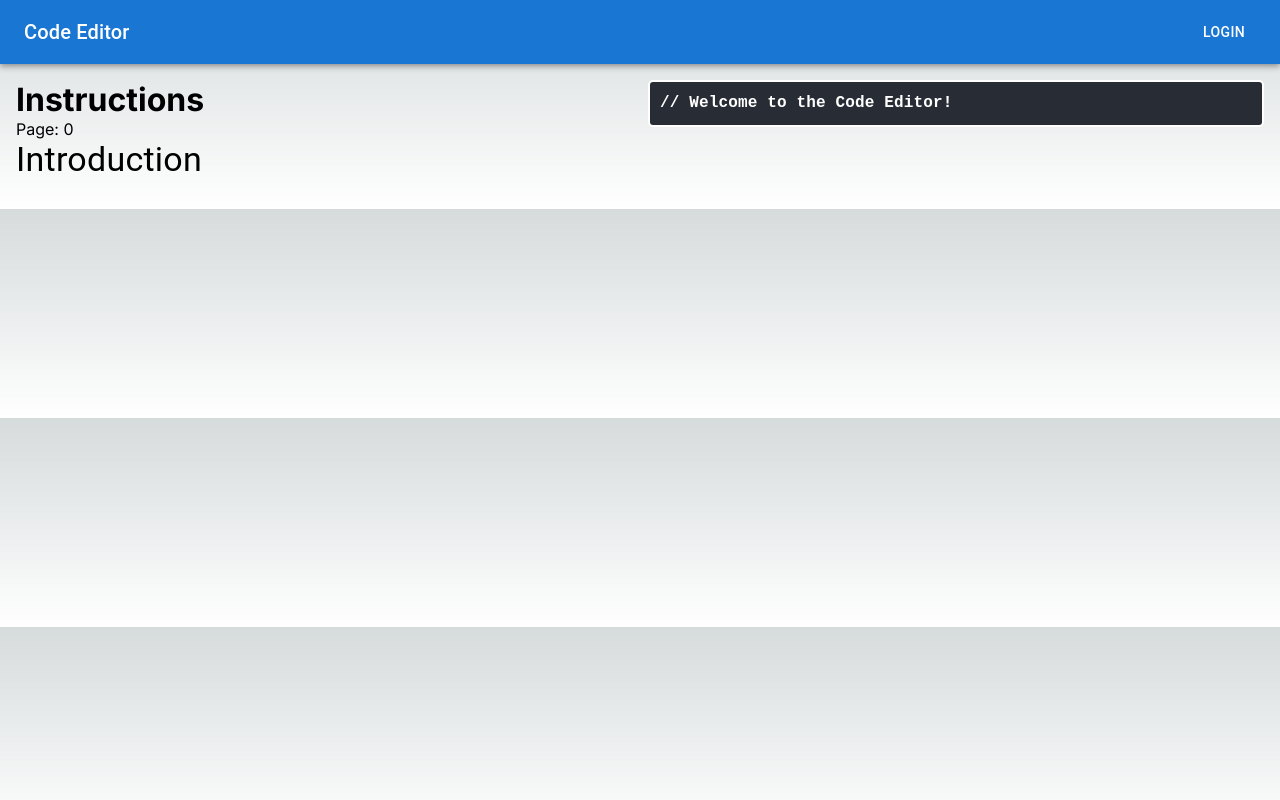
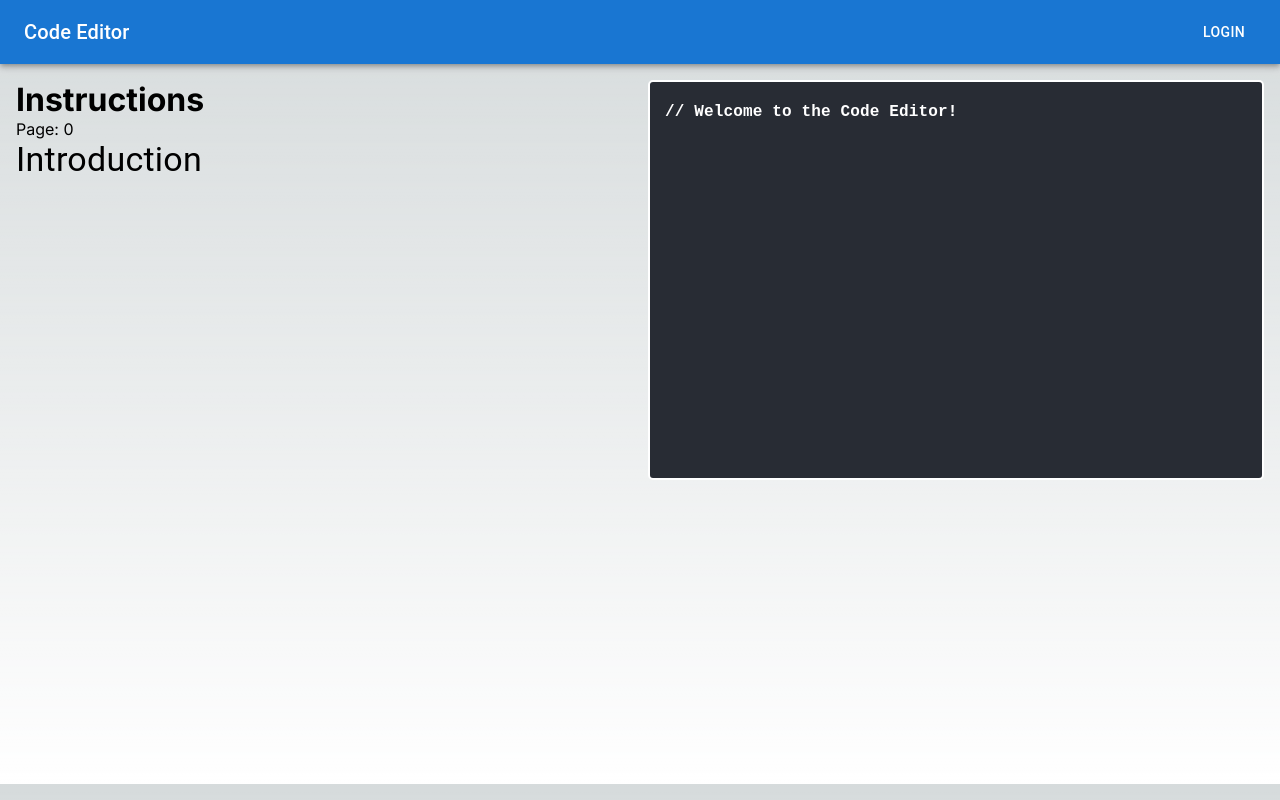
Before and after one commit to bkitano/learn-prompting, a Next.js app: page /tutorial in a window 1280 px wide. Built offline with nearby package versions, Linux system fonts and the light colour scheme.

Commit message:
updating editor

```diff
--- a/src/Components/Editor.tsx
+++ b/src/Components/Editor.tsx
@@ -7,22 +7,37 @@ const Editor = (props: { initialValue: string }) => {
 
   return (
     <>
-      <InputBase
-        multiline
-        value={value}
-        onChange={(e) => setValue(e.target.value)}
+      <div
+        id="input-container"
+        onClick={() => {
+          const input = document.getElementById("input");
+          if (input) {
+            input.focus();
+          }
+        }}
         style={{
-          padding: "10px",
-          fontFamily: "monospace",
-          fontWeight: "bold",
-          color: "white",
+          padding: "15px",
           backgroundColor: "#282c34",
           border: "2px solid white",
           borderRadius: "5px",
           width: "100%",
+          minHeight: "calc(50vh)",
           whiteSpace: "pre-wrap",
         }}
-      />
+        >
+        <InputBase
+          id="input"
+          style={{
+            width: "100%",
+            fontFamily: "monospace",
+            fontWeight: "bold",
+            color: "white",
+          }}
+          multiline
+          value={value}
+          onChange={(e) => setValue(e.target.value)}
+        />
+      </div>
     </>
   );
 };
--- a/src/app/tutorial/page.tsx
+++ b/src/app/tutorial/page.tsx
@@ -25,7 +25,9 @@ export default function Home() {
           <Button color="inherit">Login</Button>
         </Toolbar>
       </AppBar>
-      <Grid container padding={2} spacing={2}>
+      <Grid container padding={2} spacing={2} style={{
+        minHeight: "calc(100vh - 64px)",
+      }}>
         <Grid item xs={12} sm={6}>
           <Instructions page={page} />
         </Grid>
```
